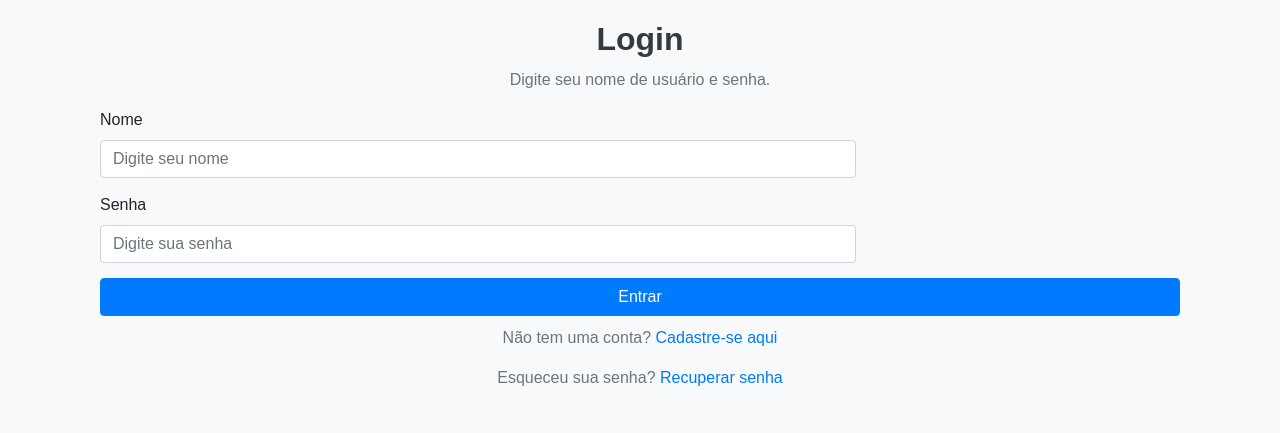
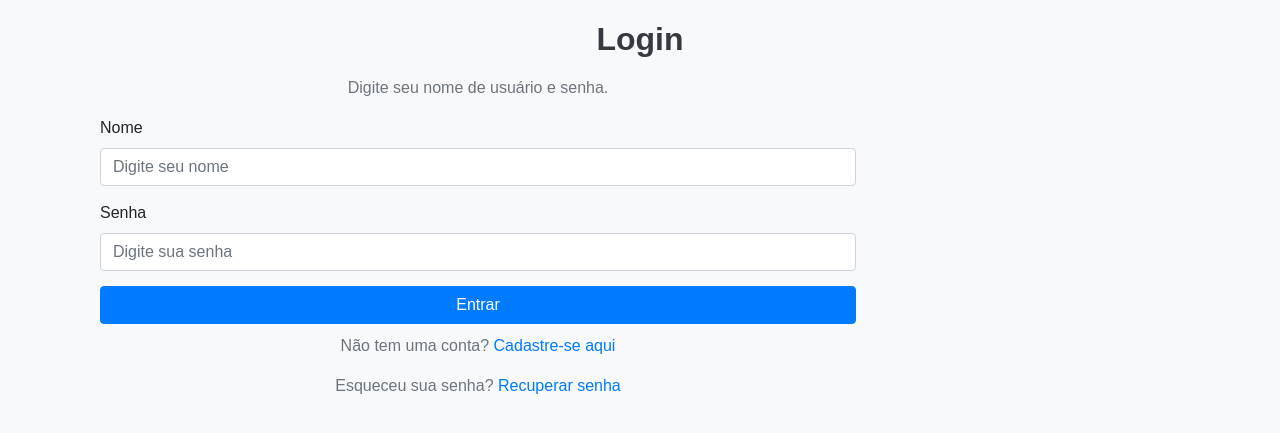
Before and after one commit to Ian-Lohan/Nosso-Chat, a Flask app: page / in a window 1280 px wide. Shown: the top 433 px of the page. Run offline with Flask 3, Linux system fonts and the light colour scheme; parts of the project's set-up code (start-up, migrations or seed data) failed here and were passed over; some libraries are stand-ins or nearby versions.

Commit message:
css ajustado

```diff
--- a/static/style.css
+++ b/static/style.css
@@ -9,6 +9,12 @@ body {
 
 .container {
   margin-top: 20px;
+}
+
+.container form {
+  width: 70%;
+  align-content: center;
+  justify-content: center;
 }
 
 h1, h2 {
@@ -84,10 +90,6 @@ p {
   margin-top: 20px;
 }
 
-.form-group {
-  width: 70%;
-}
-
 /* Estilos responsivos */
 @media (max-width: 600px) {
   .chat-container {
```
